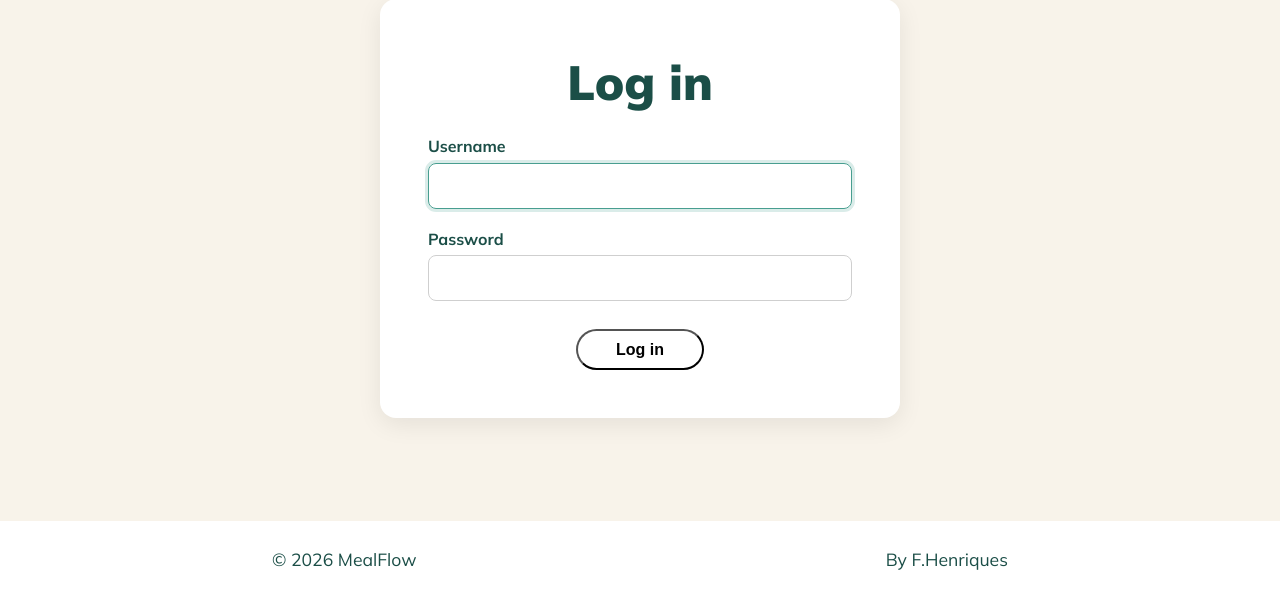
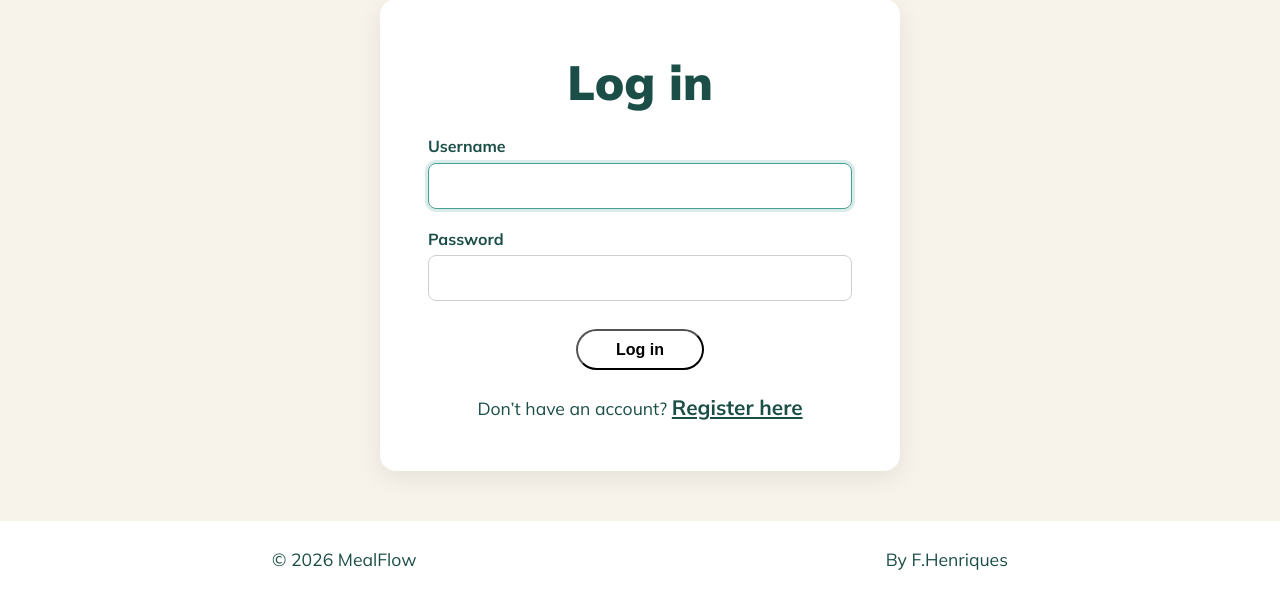
Before and after one commit to Fannyhenriques/milestone-project-3, a Django app: page /login/ in a window 1280 px wide. Shown: the part 203-800 px from the top of the page. Run offline with Django 4.2, Linux system fonts and the light colour scheme.

Commit message:
Add registration link to login page

```diff
--- a/mealflow/templates/mealflow/login.html
+++ b/mealflow/templates/mealflow/login.html
@@ -35,6 +35,10 @@ MealFlow | Login
 		</button>
 	</form>
 
+	<p>
+		Don’t have an account?
+		<a href="{% url 'register' %}">Register here</a>
+	</p>
 </section>
 
 {% endblock %}
```
